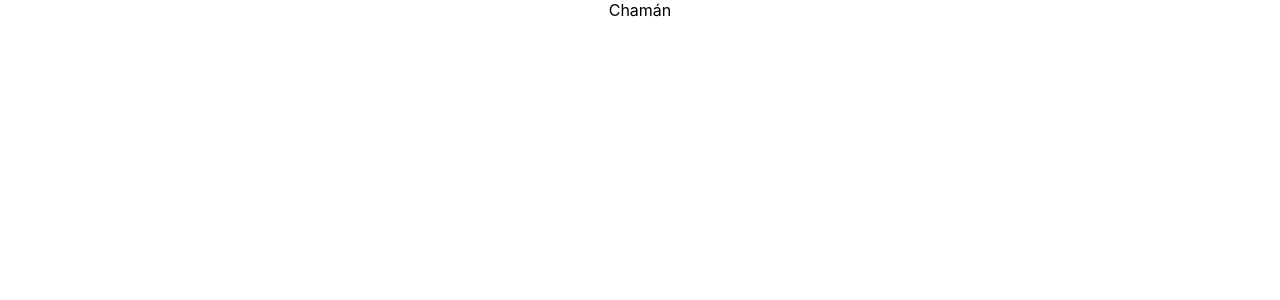
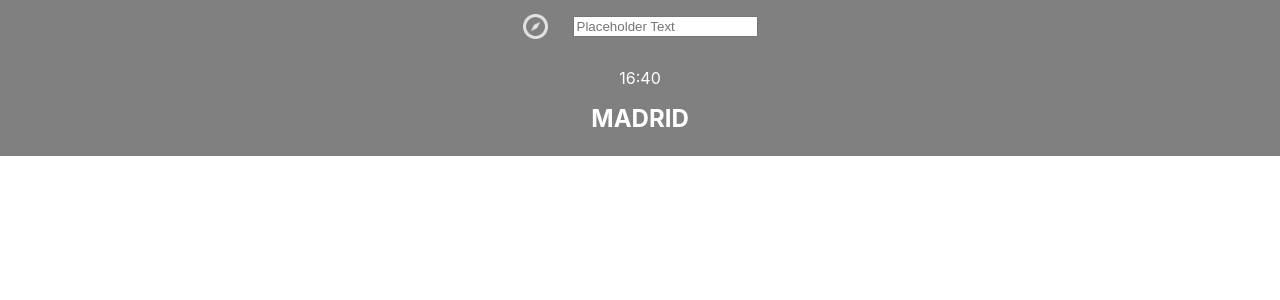
Before and after one commit to alteapin/easly-s4-chaman, a React (Create React App) app: page / in a window 1280 px wide. Shown: the top 300 px of the page. Built offline with nearby package versions, Linux system fonts and the light colour scheme.

Commit message:
adding first styles

```diff
--- a/src/App.js
+++ b/src/App.js
@@ -1,12 +1,12 @@
 import React, { Component } from 'react';
 import './App.css';
-import Header from './components/Header/index';
+
 
 class App extends Component {
   render() {
     return (
       <div className="App">
-      <Header />
+      Chamán
       </div>
     );
   }
--- a/src/components/App/index.js
+++ b/src/components/App/index.js
@@ -1,11 +1,12 @@
 import React, { Component } from 'react';
 import './App.scss';
+import Header from '../Header/index';
 
 class App extends Component {
   render() {
     return (
       <div className="App">
-        Chamán
+        <Header />
       </div>
     );
   }
--- a/src/components/CityLocation/CityLocation.scss
+++ b/src/components/CityLocation/CityLocation.scss
@@ -3,5 +3,8 @@
 }
 
 .citylocation-name {
+    font-family:-apple-system, BlinkMacSystemFont, 'Segoe UI', Roboto, Oxygen, Ubuntu, Cantarell, 'Open Sans', 'Helvetica Neue', sans-serif;
+    color: white;
+    text-transform: uppercase;
     margin-top: 0;
 }
--- a/src/components/Header/Header.scss
+++ b/src/components/Header/Header.scss
@@ -2,4 +2,5 @@
     height: 25%;
     display: grid;
     grid-template-rows: 1fr 1fr 1fr;
+    background-color: grey;
 }
--- a/src/components/HourHeader/HourHeader.scss
+++ b/src/components/HourHeader/HourHeader.scss
@@ -1,6 +1,8 @@
+.hour-header-container {
+        grid-row: 2 / 3;
+}
+
 .hour-header {
-        grid-row: 2 / 3;
-        display: flex;
-        justify-content: center;
-        align-items: center;
+        font-family: -apple-system, BlinkMacSystemFont, 'Segoe UI', Roboto, Oxygen, Ubuntu, Cantarell, 'Open Sans', 'Helvetica Neue', sans-serif;
+        color: white;
 }
--- a/src/components/HourHeader/index.js
+++ b/src/components/HourHeader/index.js
@@ -4,8 +4,8 @@ import './HourHeader.scss';
 class HourHeader extends Component {
     render() {
         return (
-            <div className="hour-header">
-            <p>16:40</p>
+            <div className="hour-header-container">
+            <p className="hour-header">16:40</p>
             </div>
         );
     }
--- a/src/components/LocationFinder/LocationFinder.scss
+++ b/src/components/LocationFinder/LocationFinder.scss
@@ -10,5 +10,7 @@
 }
 
 .location-icon {
-    margin-right: 30px;
+    margin-right: 25px;
+    width: 25px;
+    height: 25px;
 }
--- a/src/components/LocationFinder/index.js
+++ b/src/components/LocationFinder/index.js
@@ -1,12 +1,13 @@
 import React, { Component } from 'react';
 import './LocationFinder.scss';
+import compass from '../../icons/compass.png';
 
 class LocationFinder extends Component {
 
     render() {
         return (
             <div className="location-finder">
-                <span className="location-icon">🌍</span>
+                <img className="location-icon" src={compass} alt="compass"/>
                 <form>
                     <label for="location">
                         <input className="location-finder_input" type="text" name="location" placeholder="Placeholder Text" />
```
Also changed, not shown: src/icons/compass.png (added).
